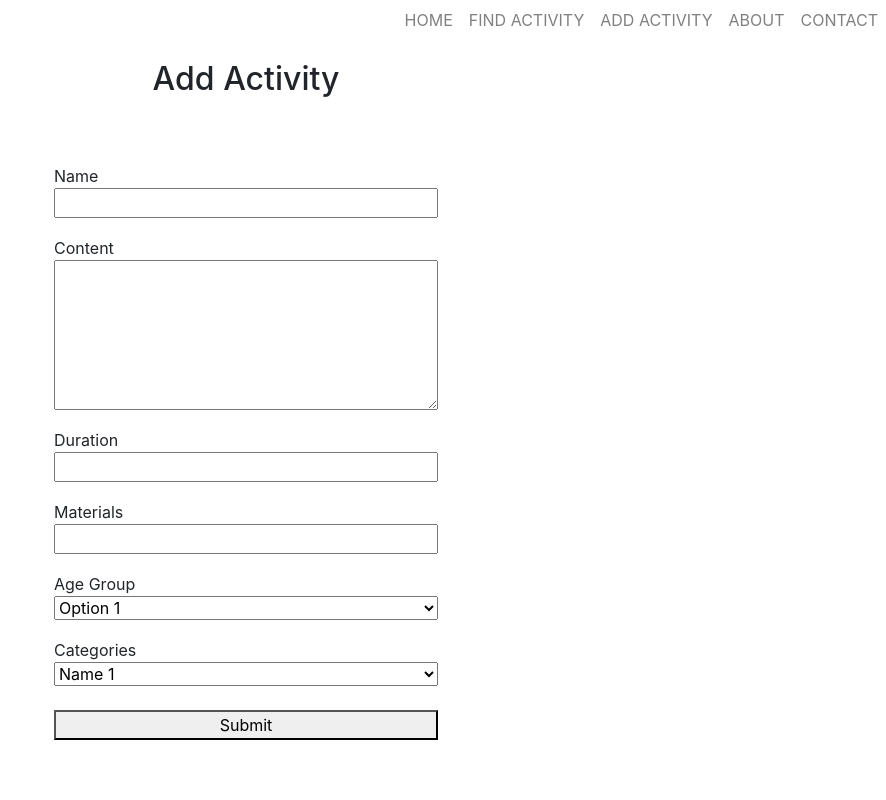
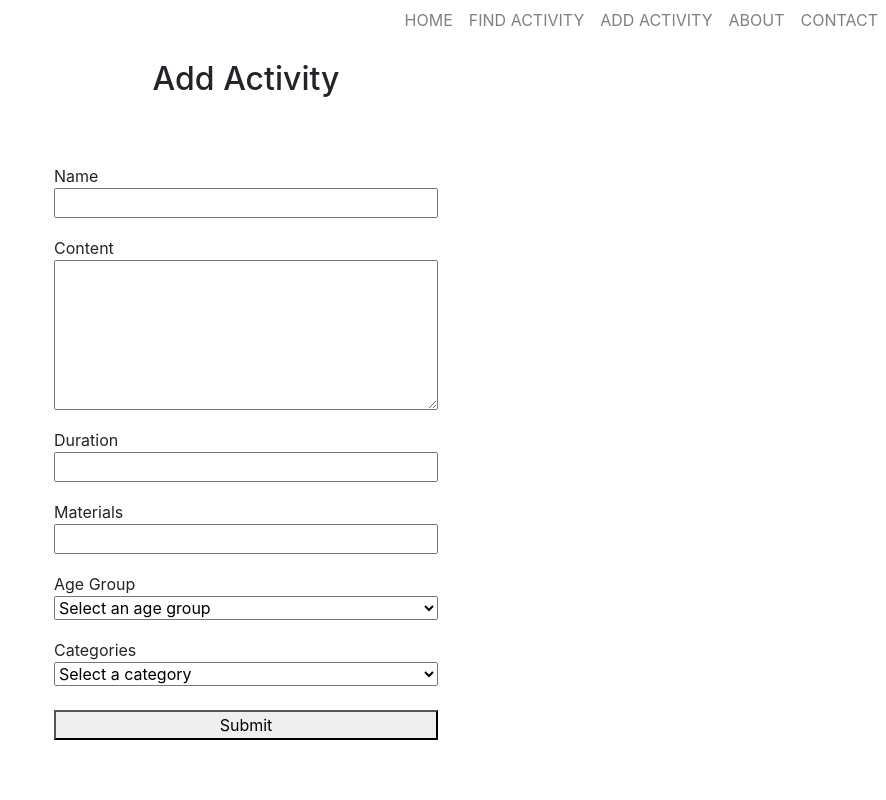
Before and after one commit to yusufalp/find-my-activity, a React (Create React App) app: page /add in a window 1280 px wide. Shown: the top 800 px of the page, without its empty margins (394-1280 px from the left). Built offline with nearby package versions, Linux system fonts and the light colour scheme.

Commit message:
Collect data

```diff
--- a/src/ActivityContext/ActivityContext.js
+++ b/src/ActivityContext/ActivityContext.js
@@ -1,7 +1,9 @@
 import React from 'react';
 
 const ActivityContext = React.createContext({
-  activities: []
+  categories: [],
+  activities: [],
+  updateData: () => { }
 })
 
 export default ActivityContext;
--- a/src/AddActivity/AddActivity.js
+++ b/src/AddActivity/AddActivity.js
@@ -4,35 +4,82 @@ import './AddActivity.css'
 
 class AddActivity extends React.Component {
   static contextType = ActivityContext;
+  state = {
+    categories: this.context.categories,
+    activities: this.context.activities,
+    name: '',
+    content: '',
+    duration: '',
+    materials: '',
+  }
+  handleDataSubmit(e) {
+    e.preventDefault();
+    const name = e.target.name.value
+    const content = e.target.content.value
+    const duration = e.target.duration.value
+    const materials = e.target.materials.value
+    const ageGroup = e.target.ageGroup.value
+    const category = e.target.categories.value
+    const newActivity = {
+      name,
+      content,
+      duration,
+      materials,
+      ageGroup,
+      category
+    }
+    this.state.activities.push(newActivity);
+    this.context.updateData(newActivity);
+  }
+  handleNameChange(value) {
+    this.setState({
+      name: value.trim()
+    })
+  }
+  handleContentChange(value) {
+    this.setState({
+      content: value.trim()
+    })
+  }
+  handleDurationChange(value) {
+    this.setState({
+      duration: value.trim()
+    })
+  }
+  handleMaterialsChange(value) {
+    this.setState({
+      materials: value.trim()
+    })
+  }
   render() {
-
-    const { activities } = this.context
     return (
       <div>
         <header>
           <h2>Add Activity</h2>
         </header>
         <section>
-          <form action="" method="get">
-            <label htmlFor="">Name</label>
-            <input type="text" name="" id="" />
-            <label htmlFor="">Content</label>
-            <textarea type="text" name="" id="" rows="6" />
-            <label htmlFor="">Duration</label>
-            <input type="text" name="" id="" />
-            <label htmlFor="">Materials</label>
-            <input type="text" name="" id="" />
-            <label htmlFor="">Age Group</label>
-            <select name="" id="">
+          <form method="get" onSubmit={e => this.handleDataSubmit(e)}>
+            <label htmlFor="name">Name</label>
+            <input type="text" name="name" id="name" onChange={e => this.handleNameChange(e.target.value)} />
+            <label htmlFor="content">Content</label>
+            <textarea type="text" name="content" id="content" rows="6" onChange={e => this.handleContentChange(e.target.value)} />
+            <label htmlFor="duration">Duration</label>
+            <input type="text" name="duration" id="duration" onChange={e => this.handleDurationChange(e.target.value)} />
+            <label htmlFor="materials">Materials</label>
+            <input type="text" name="materials" id="materials" onChange={e => this.handleMaterialsChange(e.target.value)} />
+            <label htmlFor="ageGroup">Age Group</label>
+            <select name="ageGroup" id="ageGroup">
+              <option selected disabled>Select an age group</option>
               <option>Option 1</option>
               <option>Option 2</option>
               <option>Option 3</option>
               <option>Option 4</option>
             </select>
-            <label htmlFor="">Categories</label>
-            <select name="" id="">
-              {activities.map(activity =>
-                <option>{activity.name}</option>
+            <label htmlFor="categories">Categories</label>
+            <select name="categories" id="categories">
+              <option selected disabled>Select a category</option>
+              {this.state.categories.map((category, i) =>
+                <option key={i}>{category.category}</option>
               )}
             </select>
             <button className='add-button' type='submit'>Submit</button>
--- a/src/App.js
+++ b/src/App.js
@@ -8,15 +8,25 @@ import AddActivity from './AddActivity/AddActivity';
 import About from './About/About';
 import Contact from './Contact/Contact';
 import ActivityContext from './ActivityContext/ActivityContext';
-import activities from './store';
+import data from './store';
 
 class App extends React.Component {
   state = {
-    activities: activities
+    categories: data[0],
+    activities: data[1]
+  }
+  updateData = (newActivity) => {
+    console.log(this.state.activities)
+    console.log(newActivity)
+    const updatedActivities = [...this.state.activities, newActivity]
+    // updateActivities.push({ name: 'Yusuf', content: 'Alp', category: 'outdoor 1' })
+    console.log(updatedActivities)
   }
   render() {
     const contextValue = {
-      activities: this.state.activities
+      categories: this.state.categories,
+      activities: this.state.activities,
+      updateData: this.updateData()
     }
     return (
       <div className="App">
--- a/src/FindActivity/FindActivity.js
+++ b/src/FindActivity/FindActivity.js
@@ -5,13 +5,15 @@ import './FindActivity.css';
 class FindActivity extends React.Component {
   static contextType = ActivityContext;
   state = {
+    categories: this.context.categories,
+    activities: this.context.activities,
     results: []
   }
 
   handleSubmit(e) {
     e.preventDefault();
     const category = e.target.category.value
-    const results = this.context.activities.filter(activity =>
+    const results = this.state.activities.filter(activity =>
       activity.category === category)
     this.setState({
       results: results
@@ -19,7 +21,6 @@ class FindActivity extends React.Component {
   }
 
   render() {
-    const { activities } = this.context
     return (
       <div>
         <header>
@@ -27,15 +28,15 @@ class FindActivity extends React.Component {
         </header>
         <section>
           <form onSubmit={e => this.handleSubmit(e)}>
-            <label htmlFor="">Categories</label>
+            <label htmlFor="category">Categories</label>
             <select name="category" id="category" v>
-              <option disabled>Select a category</option>
-              {activities.map((activity, i) =>
+              <option selected disabled>Select a category</option>
+              {this.state.categories.map((category, i) =>
                 <option
                   key={i}
-                  value={activity.category}
+                  value={category.category}
                 >
-                  {activity.category}
+                  {category.category}
                 </option>
               )}
             </select>
@@ -53,6 +54,7 @@ class FindActivity extends React.Component {
               <p>Details: {result.content}</p>
               <p>Duration: {result.duration}</p>
               <p>Materials: {result.materials}</p>
+              <p>Age Group: {result.ageGroup}</p>
             </section>
           )
         }
--- a/src/store.js
+++ b/src/store.js
@@ -1,3 +1,22 @@
+const categories = [
+  {
+    id: 1,
+    category: 'outdoor 1'
+  },
+  {
+    id: 2,
+    category: 'outdoor 2'
+  },
+  {
+    id: 3,
+    category: 'outdoor 3'
+  },
+  {
+    id: 4,
+    category: 'outdoor 4'
+  },
+]
+
 const activities = [
   {
     id: 1,
@@ -46,4 +65,8 @@ const activities = [
   },
 ]
 
-export default activities;
+const data = [
+  categories, activities
+]
+
+export default data;
```
